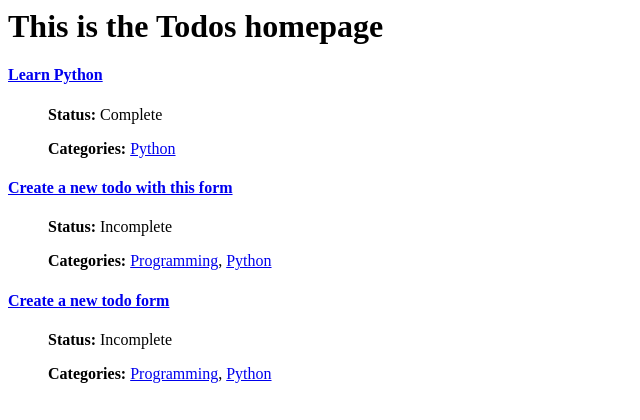
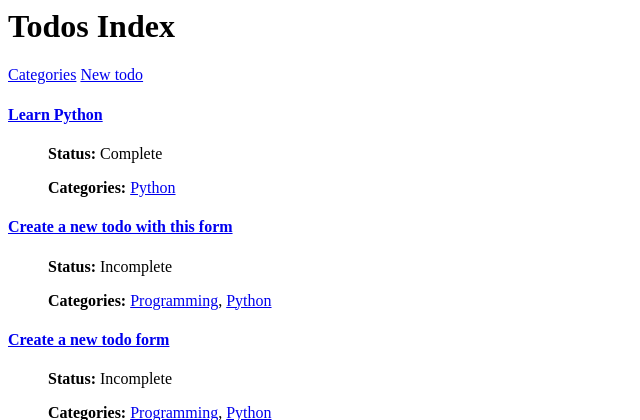
Before and after one commit to andyzheng547/django_todo, a Django app: page /todos/ in a window 1280 px wide. Shown: the top 420 px of the page, without its empty margins (0-640 px from the left). Run offline with Django 3.2, Linux system fonts and the light colour scheme; data comes from the database, SQL or seed files in the repository.

Commit message:
added navigation links at top of views

```diff
--- a/todos/templates/categories/edit.html
+++ b/todos/templates/categories/edit.html
@@ -1,4 +1,7 @@
-<h1>Edit - {{ category.name }} Category</h1>
+<h1>Edit - <a href="{% url 'todos:categories_show' category.id %}">{{ category.name }}</a> Category</h1>
+
+<a href="{% url 'todos:index' %}">Todos</a>
+<a href="{% url 'todos:categories_index' %}">Categories</a>
 
 {% if errors %}
   <h3>Errors</h3>
--- a/todos/templates/categories/index.html
+++ b/todos/templates/categories/index.html
@@ -1,4 +1,7 @@
-<h1>Categories</h1>
+<h1>Categories Index</h1>
+
+<a href="{% url 'todos:index' %}">Todos</a>
+<a href="{% url 'todos:categories_new' %}">New category</a>
 
 <ul>
 {% for category in categories %}
--- a/todos/templates/categories/new.html
+++ b/todos/templates/categories/new.html
@@ -1,4 +1,7 @@
 <h1>Create a new Category</h1>
+
+<a href="{% url 'todos:index' %}">Todos</a>
+<a href="{% url 'todos:categories_index' %}">Categories</a>
 
 {% if errors %}
   <h3>Errors</h3>
--- a/todos/templates/categories/show.html
+++ b/todos/templates/categories/show.html
@@ -1,6 +1,9 @@
 <h1>{{ category.name }} Todos</h1>
 
+<a href="{% url 'todos:index' %}">Todos</a>
+<a href="{% url 'todos:categories_index' %}">Categories</a>
 <a href="{% url 'todos:categories_edit' category.id %}">Edit category</a>
+<br><br>
 
 <form action="{% url 'todos:categories_delete' category.id %}" method="post">
   {% csrf_token %}
--- a/todos/templates/todos/edit.html
+++ b/todos/templates/todos/edit.html
@@ -1,4 +1,7 @@
-<h1>Edit todo - {{ todo.task }}</h1>
+<h1>Edit todo - <a href="{% url 'todos:show' todo.id %}">{{ todo.task }}</a></h1>
+
+<a href="{% url 'todos:index' %}">Todos</a>
+<a href="{% url 'todos:categories_index' %}">Categories</a>
 
 {% if errors %}
   <h3>Errors</h3>
--- a/todos/templates/todos/index.html
+++ b/todos/templates/todos/index.html
@@ -1,4 +1,7 @@
-<h1>This is the Todos homepage</h1>
+<h1>Todos Index</h1>
+
+<a href="{% url 'todos:categories_index' %}">Categories</a>
+<a href="{% url 'todos:new' %}">New todo</a>
 
 {% for todo in todos %}
   <div class="todo-container">
--- a/todos/templates/todos/new.html
+++ b/todos/templates/todos/new.html
@@ -1,4 +1,7 @@
 <h1>Create a new Todo</h1>
+
+<a href="{% url 'todos:index' %}">Todos</a>
+<a href="{% url 'todos:categories_index' %}">Categories</a>
 
 {% if errors %}
   <h3>Errors</h3>
--- a/todos/templates/todos/show.html
+++ b/todos/templates/todos/show.html
@@ -1,6 +1,9 @@
 <h1>{{ todo.task }}</h1>
 
+<a href="{% url 'todos:index' %}">Todos</a>
+<a href="{% url 'todos:categories_index' %}">Categories</a>
 <a href="{% url 'todos:edit' todo.id %}">Edit todo</a>
+<br><br>
 
 <form action="{% url 'todos:delete' todo.id %}" method="post">
   {% csrf_token %}
```
